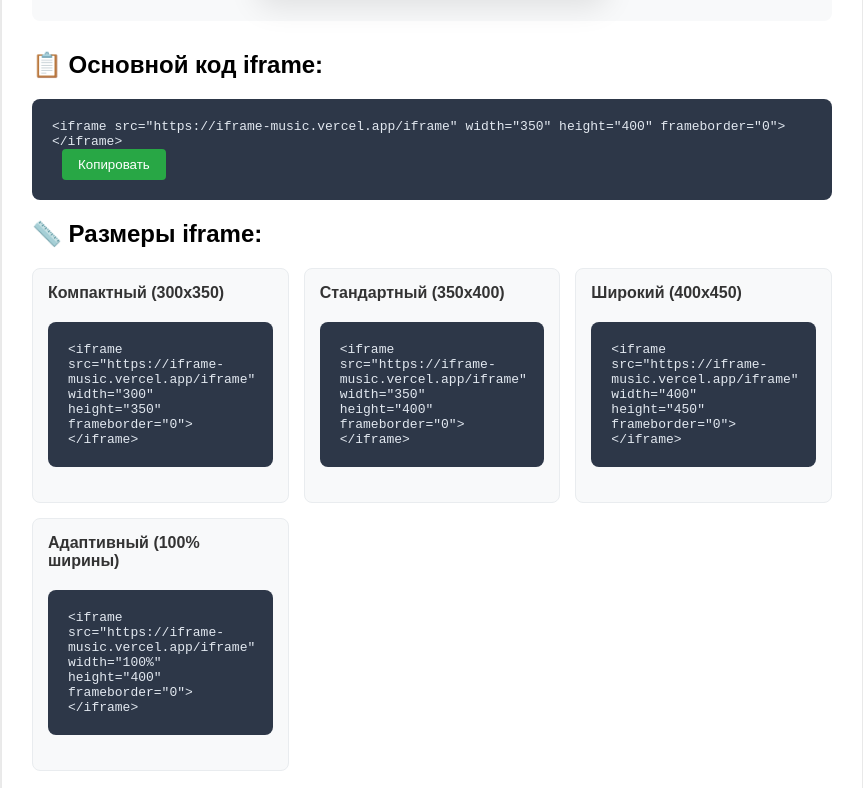
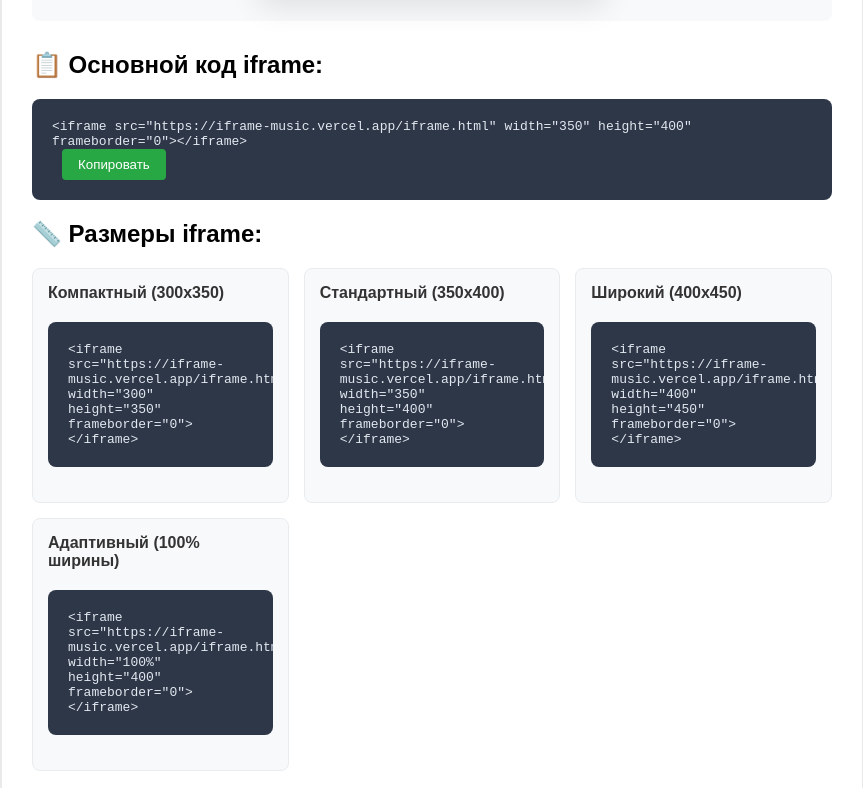
Before and after one commit to IVANFROL/iframe-music, a website: page iframe-code.html in a window 1280 px wide. Shown: the part 622-1410 px from the top of the page, without its empty margins (208-1071 px from the left). Drawn offline with Linux system fonts and the light colour scheme.

Commit message:
Fix iframe URLs to use direct file paths

```diff
--- a/iframe-code.html
+++ b/iframe-code.html
@@ -87,13 +87,13 @@
 
         <div class="iframe-demo">
             <h3>Предварительный просмотр:</h3>
-            <iframe src="https://iframe-music.vercel.app/iframe" width="350" height="400" frameborder="0" style="border-radius: 15px; box-shadow: 0 10px 30px rgba(0,0,0,0.1);"></iframe>
+            <iframe src="https://iframe-music.vercel.app/iframe.html.html" width="350" height="400" frameborder="0" style="border-radius: 15px; box-shadow: 0 10px 30px rgba(0,0,0,0.1);"></iframe>
         </div>
 
         <h2>📋 Основной код iframe:</h2>
         <div class="code-block">
-            <pre>&lt;iframe src="https://iframe-music.vercel.app/iframe" width="350" height="400" frameborder="0"&gt;&lt;/iframe&gt;</pre>
-            <button class="copy-btn" onclick="copyToClipboard('&lt;iframe src=&quot;https://iframe-music.vercel.app/iframe&quot; width=&quot;350&quot; height=&quot;400&quot; frameborder=&quot;0&quot;&gt;&lt;/iframe&gt;')">Копировать</button>
+            <pre>&lt;iframe src="https://iframe-music.vercel.app/iframe.html" width="350" height="400" frameborder="0"&gt;&lt;/iframe&gt;</pre>
+            <button class="copy-btn" onclick="copyToClipboard('&lt;iframe src=&quot;https://iframe-music.vercel.app/iframe.html&quot; width=&quot;350&quot; height=&quot;400&quot; frameborder=&quot;0&quot;&gt;&lt;/iframe&gt;')">Копировать</button>
         </div>
 
         <h2>📏 Размеры iframe:</h2>
@@ -101,25 +101,25 @@
             <div class="size-option">
                 <h4>Компактный (300x350)</h4>
                 <div class="code-block">
-                    <pre>&lt;iframe src="https://iframe-music.vercel.app/iframe" width="300" height="350" frameborder="0"&gt;&lt;/iframe&gt;</pre>
+                    <pre>&lt;iframe src="https://iframe-music.vercel.app/iframe.html" width="300" height="350" frameborder="0"&gt;&lt;/iframe&gt;</pre>
                 </div>
             </div>
             <div class="size-option">
                 <h4>Стандартный (350x400)</h4>
                 <div class="code-block">
-                    <pre>&lt;iframe src="https://iframe-music.vercel.app/iframe" width="350" height="400" frameborder="0"&gt;&lt;/iframe&gt;</pre>
+                    <pre>&lt;iframe src="https://iframe-music.vercel.app/iframe.html" width="350" height="400" frameborder="0"&gt;&lt;/iframe&gt;</pre>
                 </div>
             </div>
             <div class="size-option">
                 <h4>Широкий (400x450)</h4>
                 <div class="code-block">
-                    <pre>&lt;iframe src="https://iframe-music.vercel.app/iframe" width="400" height="450" frameborder="0"&gt;&lt;/iframe&gt;</pre>
+                    <pre>&lt;iframe src="https://iframe-music.vercel.app/iframe.html" width="400" height="450" frameborder="0"&gt;&lt;/iframe&gt;</pre>
                 </div>
             </div>
             <div class="size-option">
                 <h4>Адаптивный (100% ширины)</h4>
                 <div class="code-block">
-                    <pre>&lt;iframe src="https://iframe-music.vercel.app/iframe" width="100%" height="400" frameborder="0"&gt;&lt;/iframe&gt;</pre>
+                    <pre>&lt;iframe src="https://iframe-music.vercel.app/iframe.html" width="100%" height="400" frameborder="0"&gt;&lt;/iframe&gt;</pre>
                 </div>
             </div>
         </div>
@@ -141,7 +141,7 @@ iframe.contentWindow.postMessage({action: 'setVolume', volume: 70}, '*');</pre>
 
         <h2>📱 Для мобильных устройств:</h2>
         <div class="code-block">
-            <pre>&lt;iframe src="https://iframe-music.vercel.app/iframe"
+            <pre>&lt;iframe src="https://iframe-music.vercel.app/iframe.html"
         width="100%"
         height="400"
         frameborder="0"
```
Also changed, not shown: example-usage.html (+2 -2 lines).
